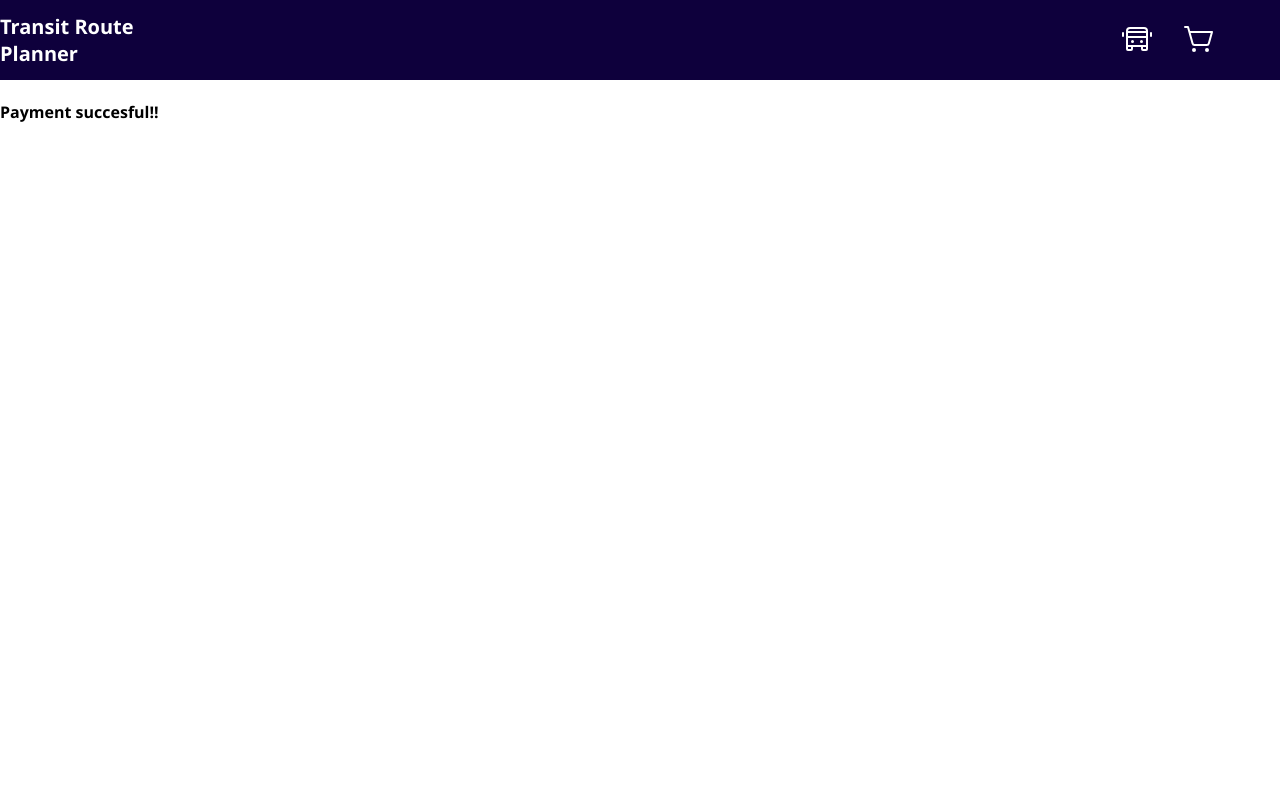
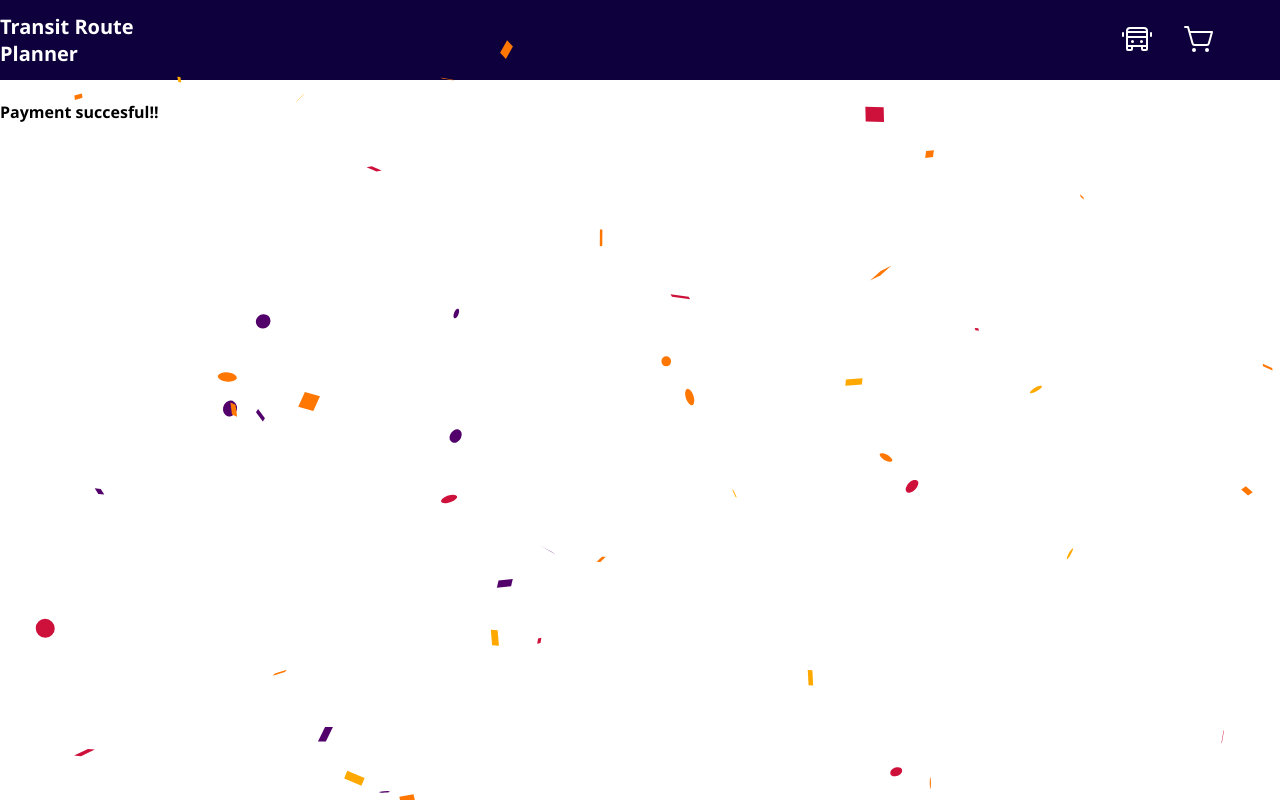
Before and after one commit to MishaliaPillay/public-transit-route-planner, a React (Create React App) app: page /confirmation in a window 1280 px wide. Built offline with nearby package versions, Linux system fonts and the light colour scheme.

Commit message:
confetti

```diff
--- a/package.json
+++ b/package.json
@@ -8,6 +8,7 @@
     "@testing-library/react": "^13.4.0",
     "@testing-library/user-event": "^13.5.0",
     "react": "^18.2.0",
+    "react-confetti": "^6.1.0",
     "react-dom": "^18.2.0",
     "react-router-dom": "^6.22.3",
     "react-scripts": "5.0.1",
--- a/src/Pages/Confirmation/Confirmation.jsx
+++ b/src/Pages/Confirmation/Confirmation.jsx
@@ -1,9 +1,15 @@
-import React from "react";
+import React from "react"; // Import useState for state management
+import Confetti from "react-confetti";
 
 const Confirmation = () => {
   return (
     <div>
       <h4>Payment succesful!!</h4>
+      <Confetti
+        count={1000}
+        colors={["#52006A", "#CD113B", "#FF7600", "#FFA900"]}
+        recycle={false}
+      />
     </div>
   );
 };
--- a/src/Pages/Purchases/TicketPurchase.jsx
+++ b/src/Pages/Purchases/TicketPurchase.jsx
@@ -1,5 +1,4 @@
 import React, { useContext } from "react";
-
 import { useNavigate } from "react-router-dom";
 import Ticket from "./Ticket";
 import { PurchaseContext } from "../../Context/PurchseContext";
```
Also changed, not shown: 1 other file (tests, documents, lock files or other folders).
